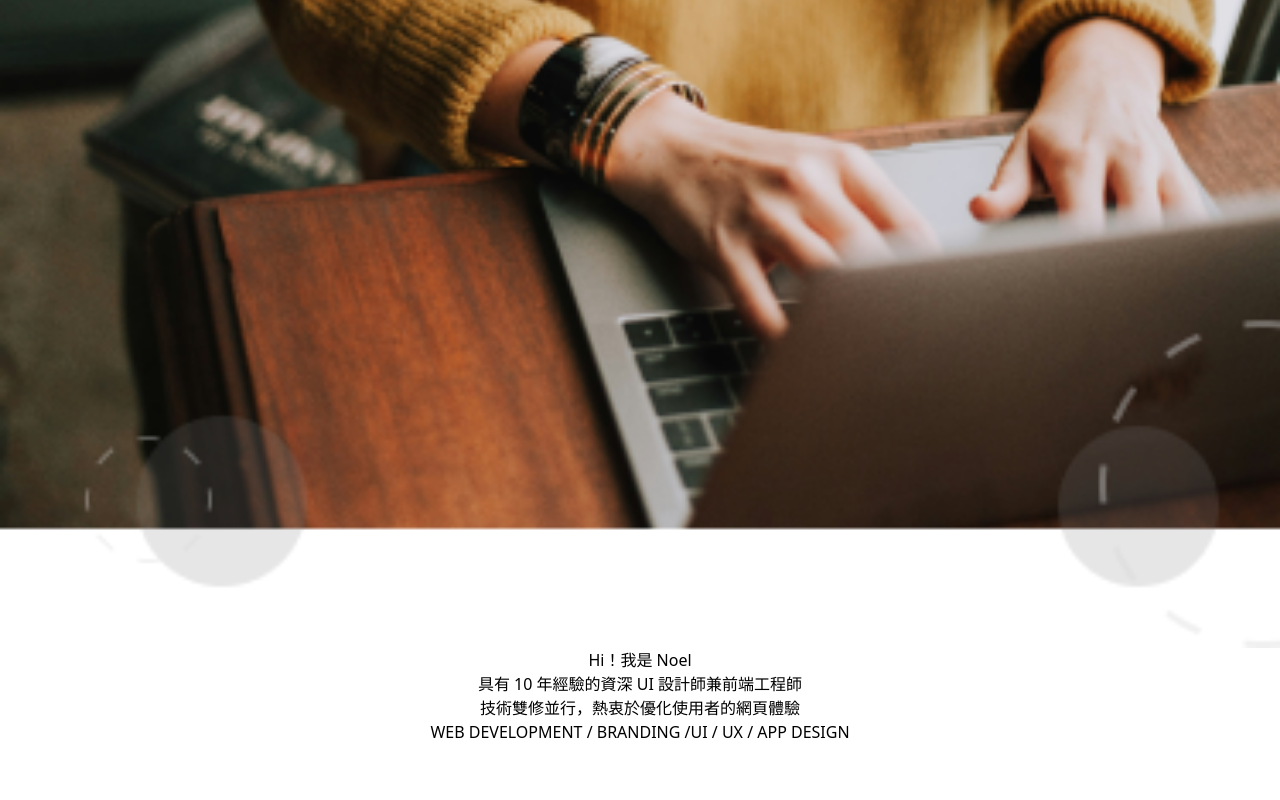
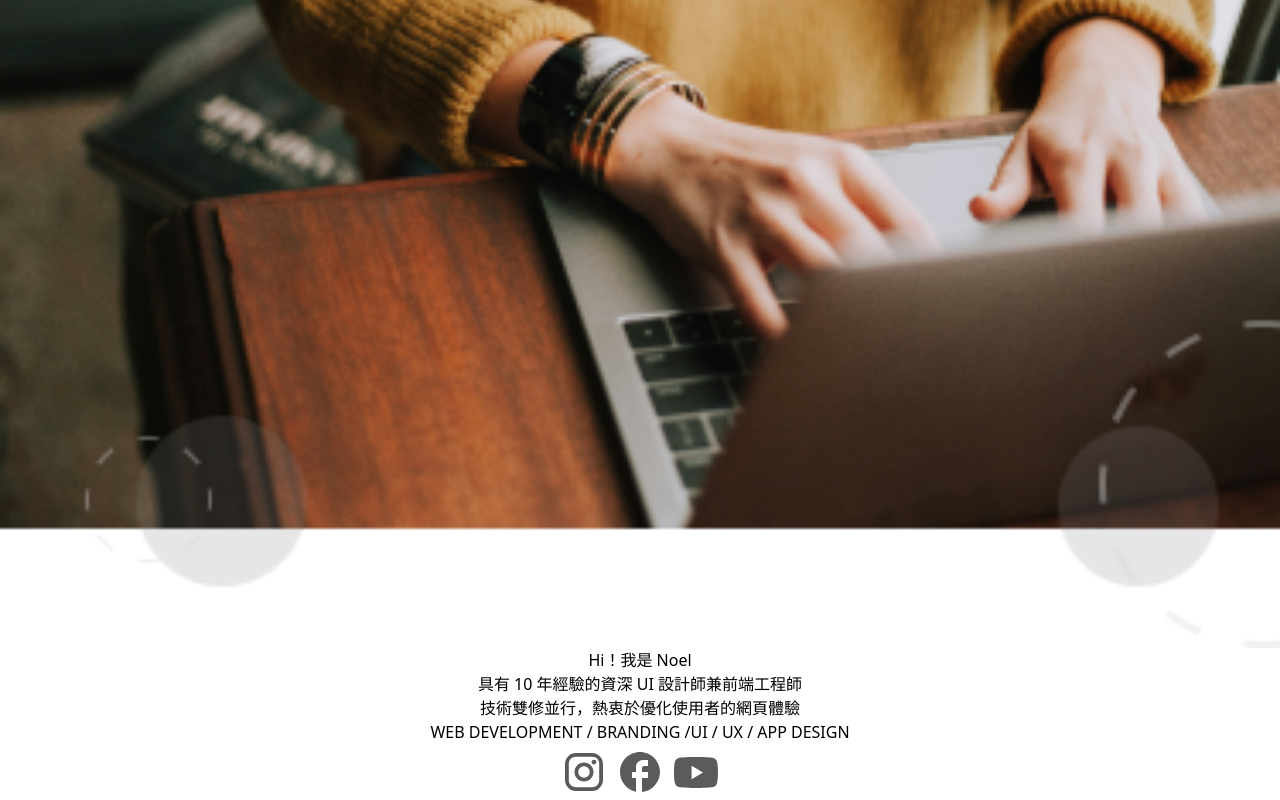
Before and after one commit to Lin4611/noelwebsite, a React (Vite) app: page / in a window 1280 px wide. Shown: the part 325-1125 px from the top of the page. Before the commit the page ends 1069 px from the top, so only its background shows below. Built offline with nearby package versions, Linux system fonts and the light colour scheme; a web font is replaced by a local one.

Commit message:
feat: add social icon in hero section

```diff
--- a/src/pages/HomePage.jsx
+++ b/src/pages/HomePage.jsx
@@ -1,5 +1,8 @@
-import hero_sm from "../assets/imgs/hero-image/hero-sm.png"
-import hero_lg from "../assets/imgs/hero-image/hero-lg.png"
+import hero_sm from '../assets/imgs/hero-image/hero-sm.png';
+import hero_lg from '../assets/imgs/hero-image/hero-lg.png';
+import ig_icon from '../assets/imgs/icon/instagram.svg';
+import facebook_icon from '../assets/imgs/icon/facebook.svg';
+import youtube_icon from '../assets/imgs/icon/youtube.svg';
 
 function HomePage(){
     return(
@@ -25,6 +28,17 @@ function HomePage(){
                             <span className="block sm:inline">WEB DEVELOPMENT / BRANDING /</span>
                             <span className="block sm:inline">UI / UX / APP DESIGN</span>
                         </p>
+                        <div className='flex'>
+                            <a href="#">
+                                <img src={ig_icon}  />
+                            </a>
+                            <a href="#">
+                                <img src={facebook_icon}  />
+                            </a>
+                            <a href="#">
+                                <img src={youtube_icon}  />
+                            </a>
+                        </div>
                     </div>
                 </div>
             </div>
```
